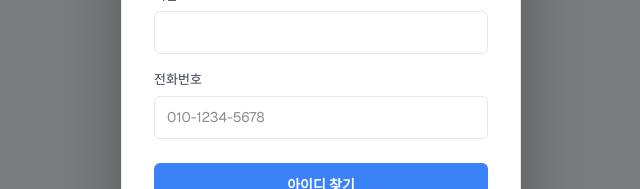
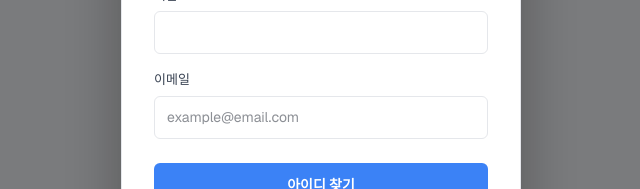
Before and after one commit to changwon82/alllove-church-app-v2, a Next.js app: page /forgot-password in a window 1280 px wide. Shown: the part 395-584 px from the top of the page, without its empty margins (319-959 px from the left). Built offline with nearby package versions, Linux system fonts and the light colour scheme; no server answers.

Commit message:
업데이트

```diff
--- a/src/app/forgot-password/page.tsx
+++ b/src/app/forgot-password/page.tsx
@@ -9,7 +9,6 @@ export default function ForgotPasswordPage() {
   const router = useRouter();
   const [email, setEmail] = useState("");
   const [name, setName] = useState("");
-  const [phone, setPhone] = useState("");
   const [mode, setMode] = useState<"find-id" | "find-password">("find-id");
   const [errorMsg, setErrorMsg] = useState<string | null>(null);
   const [successMsg, setSuccessMsg] = useState<string | null>(null);
@@ -23,12 +22,12 @@ export default function ForgotPasswordPage() {
     setLoading(true);
 
     try {
-      // 이름과 전화번호로 프로필 찾기
+      // 이름과 이메일로 프로필 찾기
       const { data, error } = await supabase
         .from("profiles")
-        .select("email, full_name, phone")
+        .select("email, full_name")
         .eq("full_name", name.trim())
-        .eq("phone", phone.trim())
+        .eq("email", email.trim())
         .maybeSingle();
 
       if (error) {
@@ -37,7 +36,7 @@ export default function ForgotPasswordPage() {
       }
 
       if (!data || !data.email) {
-        setErrorMsg("일치하는 계정을 찾을 수 없습니다. 이름과 전화번호를 확인해주세요.");
+        setErrorMsg("일치하는 계정을 찾을 수 없습니다. 이름과 이메일을 확인해주세요.");
         return;
       }
 
@@ -151,6 +150,8 @@ export default function ForgotPasswordPage() {
               setErrorMsg(null);
               setSuccessMsg(null);
               setFoundEmail(null);
+              setEmail("");
+              setName("");
             }}
             style={{
               flex: 1,
@@ -173,6 +174,8 @@ export default function ForgotPasswordPage() {
               setErrorMsg(null);
               setSuccessMsg(null);
               setFoundEmail(null);
+              setEmail("");
+              setName("");
             }}
             style={{
               flex: 1,
@@ -231,13 +234,13 @@ export default function ForgotPasswordPage() {
                   marginBottom: 6,
                 }}
               >
-                전화번호
+                이메일
               </label>
               <input
-                type="tel"
-                value={phone}
-                onChange={(e) => setPhone(e.target.value)}
-                placeholder="010-1234-5678"
+                type="email"
+                value={email}
+                onChange={(e) => setEmail(e.target.value)}
+                placeholder="example@email.com"
                 style={{
                   width: "100%",
                   padding: "10px 12px",
```
